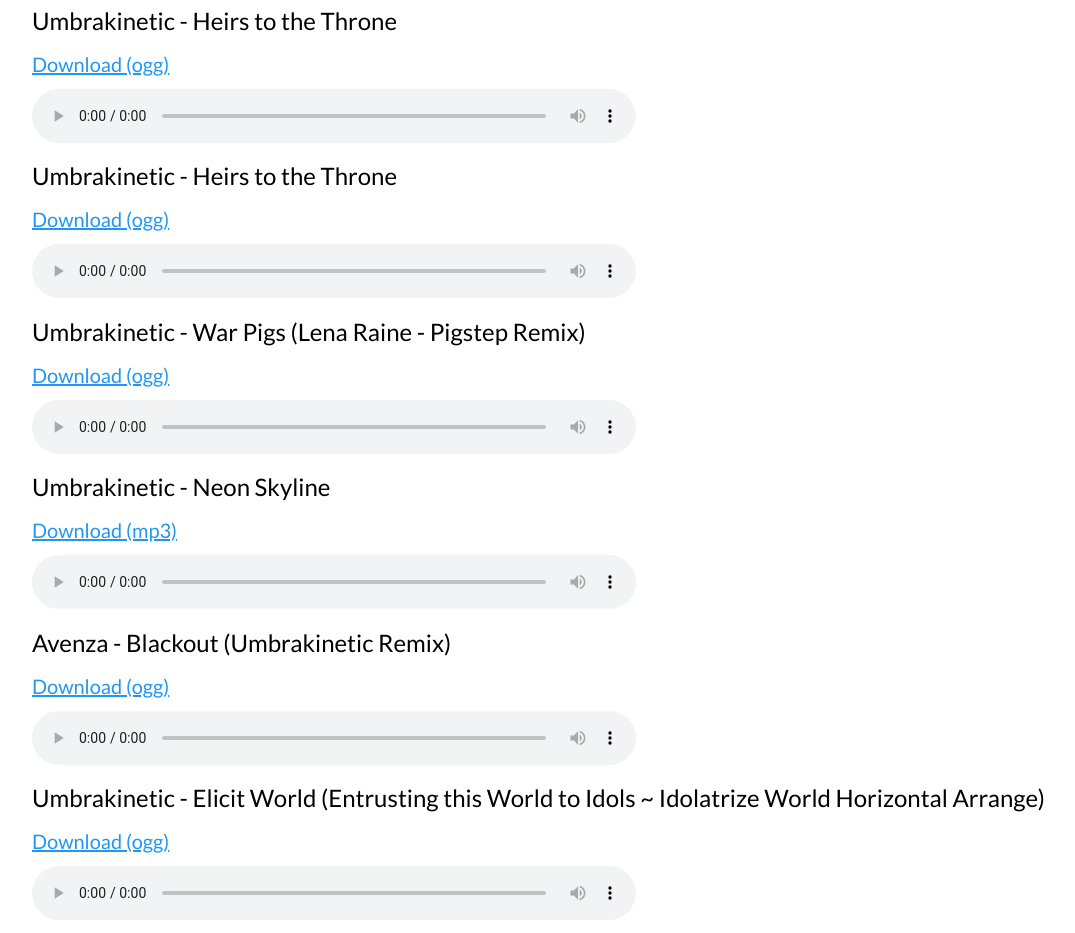
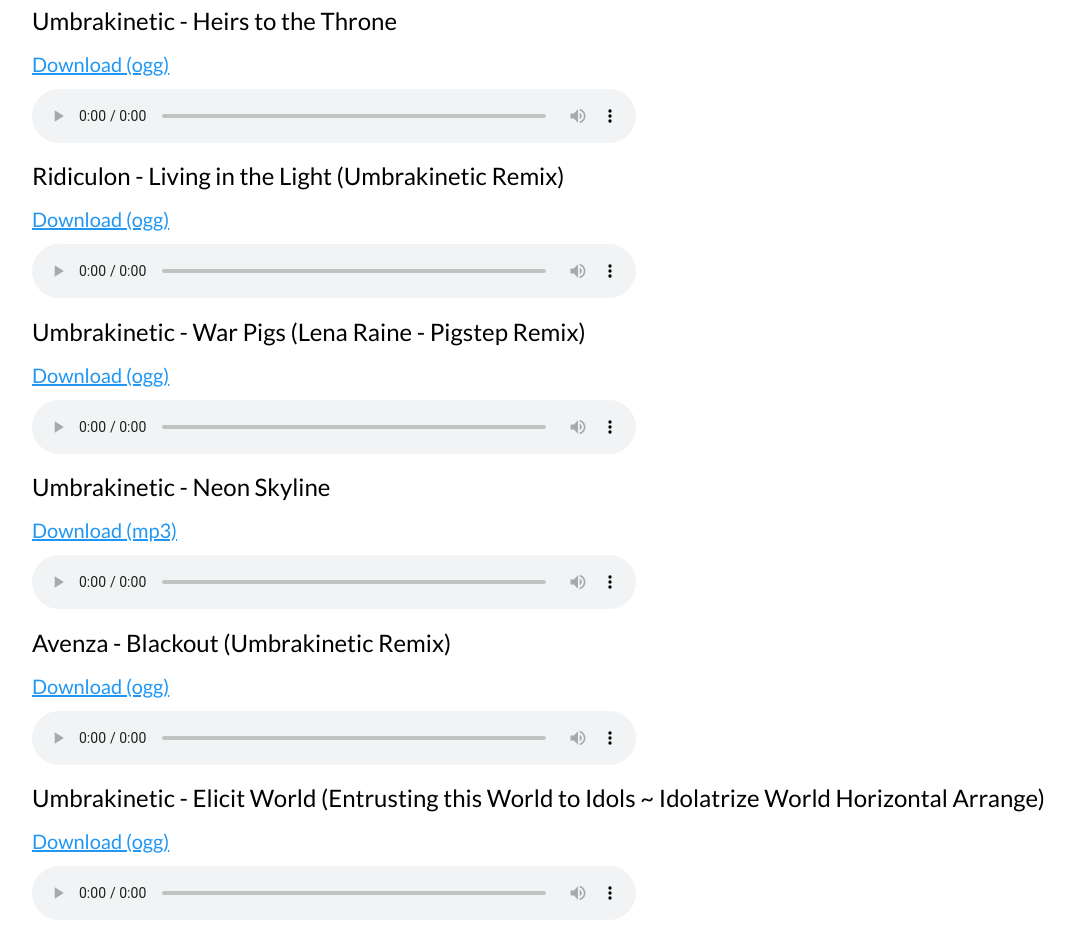
Before and after one commit to Umbrakinetic/Site, a plain HTML site: page pages/music/music downloads.html in a window 1280 px wide. Shown: the part 1921-2854 px from the top of the page, without its empty margins (24-1099 px from the left). Drawn offline with nearby package versions, Linux system fonts and the light colour scheme.

Commit message:
Update music downloads.html

```diff
--- a/pages/music/music downloads.html
+++ b/pages/music/music downloads.html
@@ -165,7 +165,7 @@
 
           <li>
             <div>
-              <h3>Umbrakinetic - Heirs to the Throne</h3>
+              <h3>Ridiculon - Living in the Light (Umbrakinetic Remix)</h3>
               <h4><a href = "../../media/audio/Ridiculon - Living in the Light (Umbrakinetic Remix).ogg" class="w3-text-blue" download="Ridiculon - Living in the Light (Umbrakinetic Remix)">Download (ogg)</a></h4>
             </div>
             <audio controls class="audiotrack">
```
